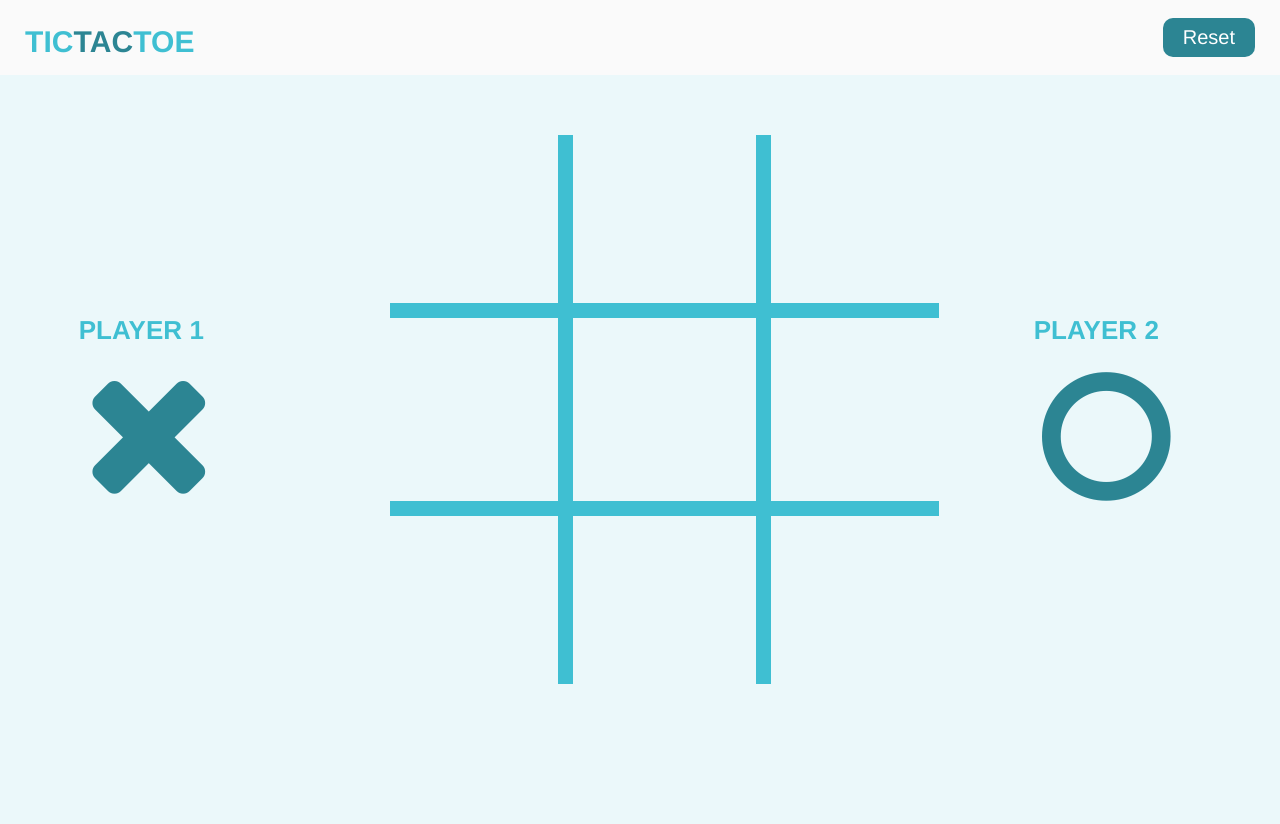
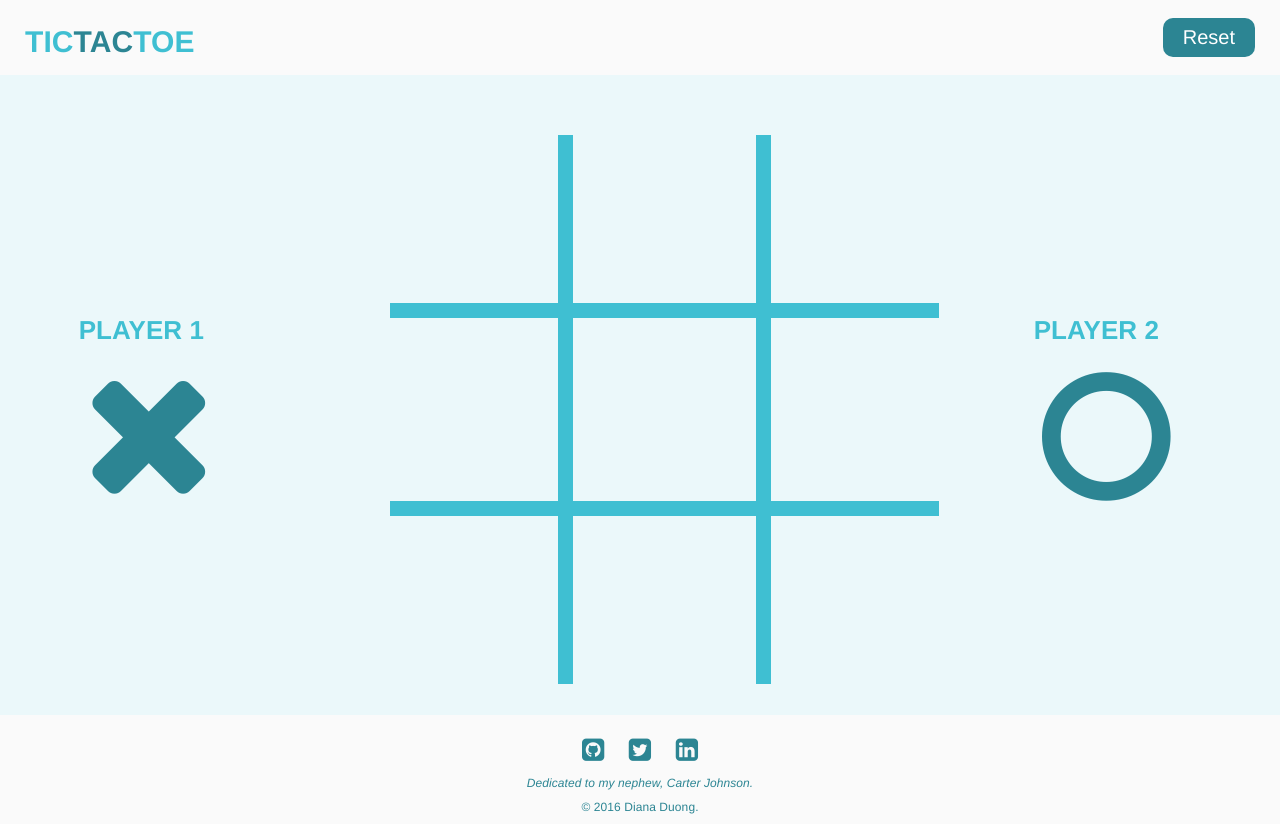
Before and after one commit to dianatduong/tictactoe, a plain HTML site: page index.html in a window 1280 px wide. Shown: the top 824 px of the page. Before the commit the page ends 800 px from the top, so only its background shows below. Drawn offline with nearby package versions, Linux system fonts and the light colour scheme.

Commit message:
added footer and styles

```diff
--- a/css/styles.css
+++ b/css/styles.css
@@ -39,6 +39,7 @@ h1 {
     color: #3fbfd2;
     text-transform: uppercase;
     float: left;
+    margin-left: 20px;
 }
 
 span {
@@ -94,6 +95,11 @@ h2 {
 /***********************
     Game Styles
 ************************/
+.game {
+    display: block;
+    margin-left: auto;
+    margin-right: auto;
+}
 
 .top-1,
 .top-2,
@@ -137,12 +143,42 @@ h2 {
     color: #2c8593;
 }
 
+/***********************
+   Footer
+************************/
+
+.footer {
+    padding: 10px;
+    width: 100%;
+    height: auto;
+    text-align: center;
+    color: #2c8593;
+    background-color: #FAFAFA;
+}
+
+li {
+    display: inline-block;
+    font-size: 26px;
+    padding: 10px;
+}
+
+li a {
+    color: #2c8593;
+}
+
+.copyright,
+.dedicate {
+    font-size: 12px;
+}
+
+.dedicate {
+    font-style: italic;
+    margin-bottom: 10px;
+}
+
 /*iPhone portrait*/
 
 @media only screen and (min-width: 320px) {
-    h1 {
-        margin-left: 10px;
-    }
 
     .players {
         width: 240px;
@@ -151,10 +187,7 @@ h2 {
     .game {
         width: 300px;
         margin-top: 50px;
-        margin-bottom: 30px;
-        display: block;
-        margin-left: auto;
-        margin-right: auto;
+        margin-bottom: 80px;
     }
 
     .row-top,
--- a/index.html
+++ b/index.html
@@ -48,7 +48,15 @@
 		</div>
 	</section>
 
-	<footer>
+
+	<footer class="footer">
+		<ul class="social-icons">
+          <li><a href="https://github.com/onesixdee/tictactoe/tree/gh-pages" target="_blank"><i class="fa fa-github-square"></i></a></li>
+          <li><a href="https://twitter.com/onesixdee" target="_blank"><i class="fa fa-twitter-square"></i></a></li>
+          <li><a href="https://linkedin.com/in/dduong013" target="_blank"><i class="fa fa-linkedin-square"></i></a></li>
+      </ul>
+      	 <p class="dedicate">Dedicated to my nephew, Carter Johnson. <p>
+		<div class="copyright">&copy; 2016 Diana Duong.</div>
 	</footer>
 
 
```
